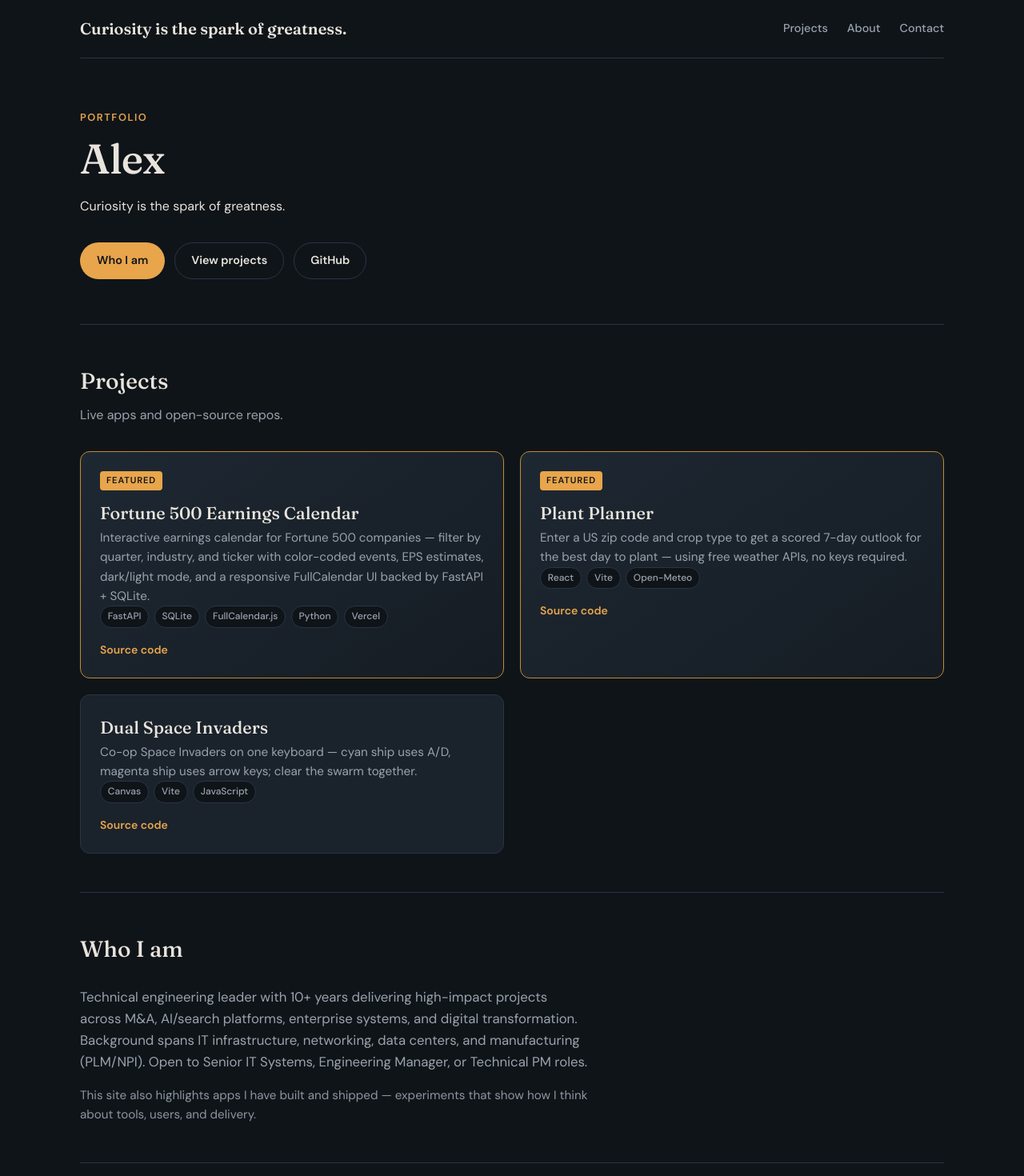
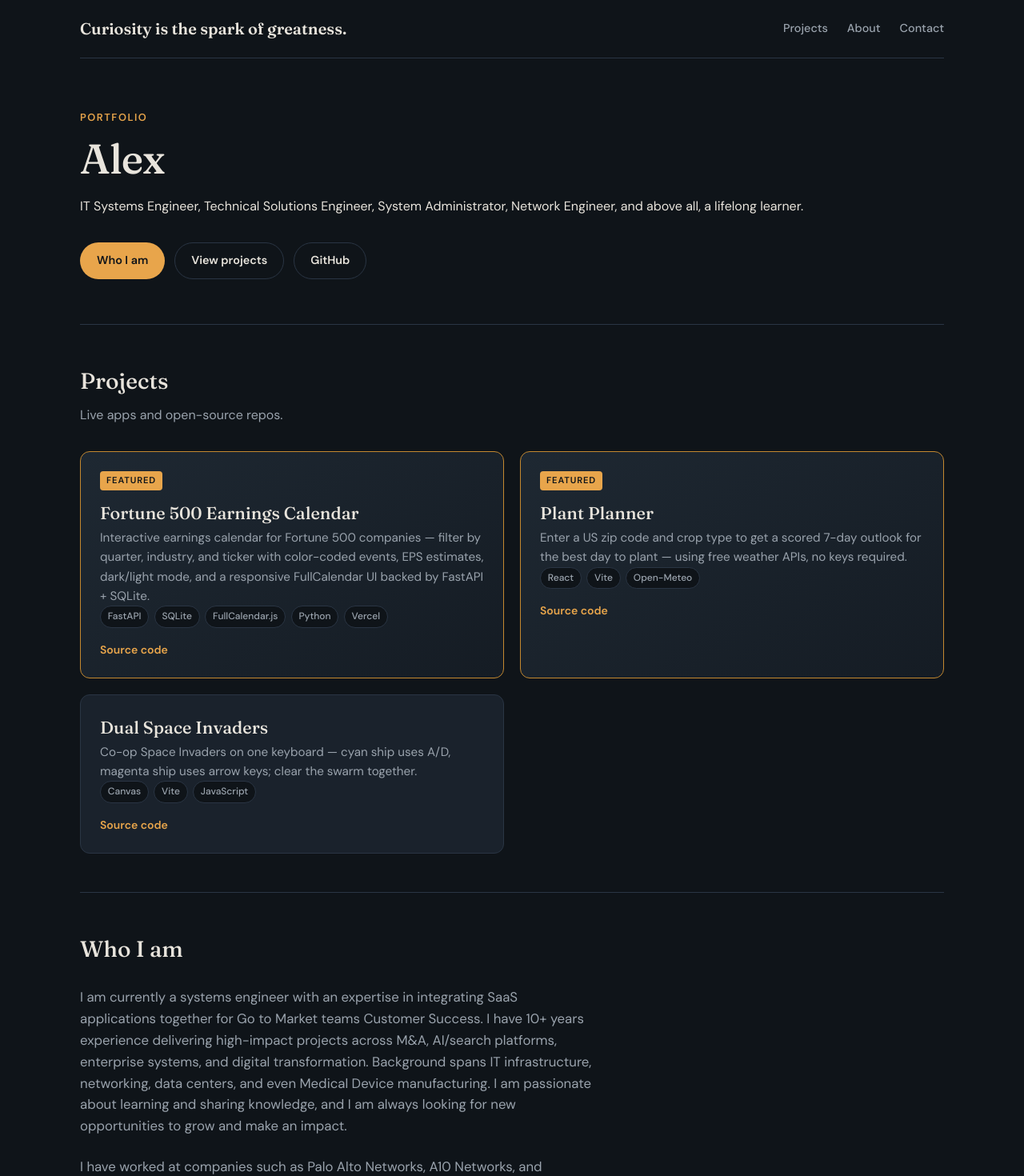
Before and after one commit to VentureAlex/portfolio, a React (Vite) app: page / in a window 1280 px wide. Shown: the top 1470 px of the page at 80% size. Built offline with nearby package versions, Linux system fonts and the light colour scheme.

Commit message:
Updated Page Title, descriptoins, cleaned up about me

```diff
--- a/index.html
+++ b/index.html
@@ -6,9 +6,9 @@
     <meta name="viewport" content="width=device-width, initial-scale=1.0" />
     <meta
       name="description"
-      content="Alex — IT Systems Engineer & Project Manager. Portfolio of infrastructure experience and shipped web projects."
+      content="Alex Lee is a Systems Engineer, Systems Administrator, Technical Solutions Engineer, and Project Manager with expertise in integrating SaaS applications and delivering high-impact projects."
     />
-    <title>Alex — IT Systems Engineer & Project Manager</title>
+    <title>Alex Lee</title>
     <link rel="preconnect" href="https://fonts.googleapis.com" />
     <link rel="preconnect" href="https://fonts.gstatic.com" crossorigin />
     <link
--- a/src/components/About.jsx
+++ b/src/components/About.jsx
@@ -4,7 +4,9 @@ export default function About({ site }) {
       <div className="section__head">
         <h2>Who I am</h2>
       </div>
-      <p className="about__text">{site.whoIAm}</p>
+      {site.whoIAm.split('\n\n').map((para, i) => (
+        <p key={i} className="about__text">{para.trim()}</p>
+      ))}
       <p className="about__text about__text--secondary">{site.portfolioNote}</p>
     </section>
   )
--- a/src/data/site.js
+++ b/src/data/site.js
@@ -1,10 +1,8 @@
 export const site = {
   name: 'Alex',
-  headline: 'Curiosity is the spark of greatness.',
+  headline: 'IT Systems Engineer, Technical Solutions Engineer, System Administrator, Network Engineer, and above all, a lifelong learner.',
   whoIAm:
-    'Technical engineering leader with 10+ years delivering high-impact projects across M&A, AI/search platforms, enterprise systems, and digital transformation. Background spans IT infrastructure, networking, data centers, and manufacturing (PLM/NPI). Open to Senior IT Systems, Engineering Manager, or Technical PM roles.',
-  portfolioNote:
-    'This site also highlights apps I have built and shipped — experiments that show how I think about tools, users, and delivery.',
+    `I am currently a systems engineer with an expertise in integrating SaaS applications together for Go to Market teams Customer Success. I have 10+ years experience delivering high-impact projects across M&A, AI/search platforms, enterprise systems, and digital transformation. Background spans IT infrastructure, networking, data centers, and even Medical Device manufacturing. I am passionate about learning and sharing knowledge, and I am always looking for new opportunities to grow and make an impact.\n\nI have worked at companies such as Palo Alto Networks, A10 Networks, and Intuitive (formerly Intuitive Surgical)`,
   links: {
     github: 'https://github.com/VentureAlex',
     linkedin: 'https://www.linkedin.com/in/venturealex/',
```
